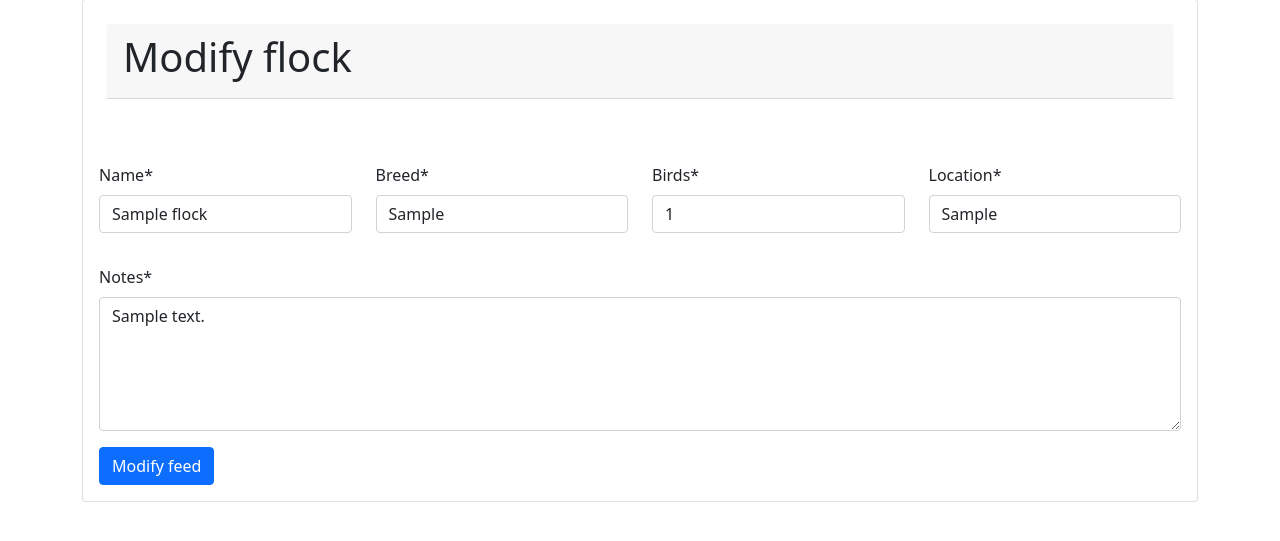
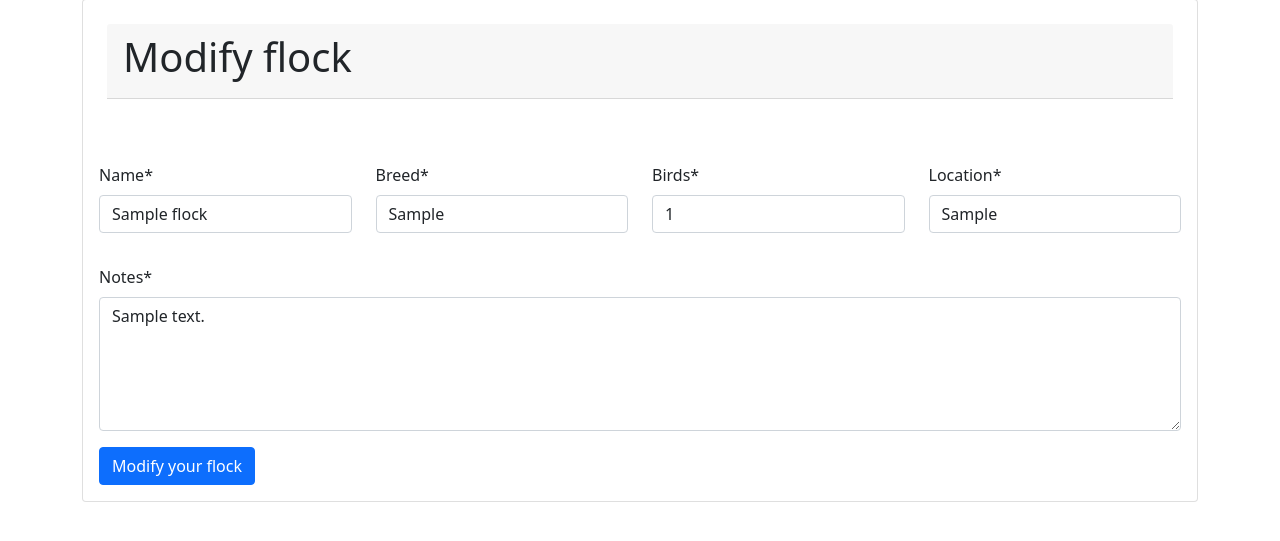
Before and after one commit to gonzur75/Backyard-coop-managment-system, a Django app: page /flocks/1/update/ in a window 1280 px wide. Shown: the part 242-783 px from the top of the page. Run offline with Django 4.2, Linux system fonts and the light colour scheme; tables that the repository leaves empty hold one stand-in row (values such as "Sample post"); some libraries are stand-ins or nearby versions.

Commit message:
fix redirect issue in record createview

```diff
--- a/home/templates/home/flock/create_flock_form.html
+++ b/home/templates/home/flock/create_flock_form.html
@@ -39,7 +39,7 @@
                 <div class="mb-3">
                     {{ form.notes|as_crispy_field }}
                 </div>
-                <input class="btn btn-primary" type="submit" value="{% if object %}Modify feed{% else %} Confirm{% endif %}">
+                <input class="btn btn-primary" type="submit" value="{% if object %}Modify your flock{% else %} Confirm{% endif %}">
             </div>
         </div>
     </form>
--- a/home/views.py
+++ b/home/views.py
@@ -1,7 +1,7 @@
 import requests
 from django.db.models import Avg
 from django.http import HttpResponse, JsonResponse
-from django.shortcuts import render
+from django.shortcuts import render, redirect
 from django.urls import reverse_lazy
 from django.views import View
 from django.views.generic import UpdateView, DeleteView, CreateView
@@ -80,7 +80,7 @@ class CoupeDayView(View):
     def get(self, request):
         # five_days_ago = datetime.date.today() - datetime.timedelta(days=5)
         form = CoupeDayForm()
-        records = CoupeDay.objects.all()[:5]
+        records = CoupeDay.objects.all()
         ctx = {
             'form': form,
             'records': records
@@ -133,14 +133,14 @@ def egg_chart(request):
 
 
 class RecordCreateView(CreateView):
-    model = CoupeDay
-    form_class = CoupeDayForm
-    template_name = 'home/record/create_record_form.html'
+
+    def get(self, request, *args, **kwargs):
+        context = {'form': CoupeDayForm()}
+        return render(request, 'home/record/create_record_form.html', context)
 
     def post(self, request, *args, **kwargs):
         form = CoupeDayForm(request.POST)
-        print(request.POST)
-        flock = form.data['flock']
+        flock = request.POST['flock']
         url = 'http://api.openweathermap.org/data/2.5/weather?q={}&units=imperial&appid=55af43a751e5bcd92360c46edba2ec1d'
         location = Flock.objects.get(pk=flock).location
         weather_data = requests.get(url.format(location)).json()
@@ -162,7 +162,7 @@ class RecordCreateView(CreateView):
                 feed=data['feed'],
                 feed_amount_kg=data['feed_amount_kg']
             )
-            return self.get(request)
+            return redirect('home:records')
         else:
             return HttpResponse('Record for this day already exist, you can only modify it')
 
```
